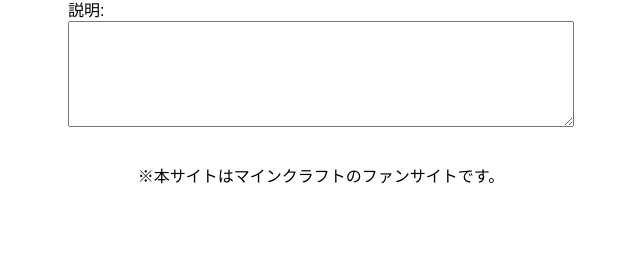
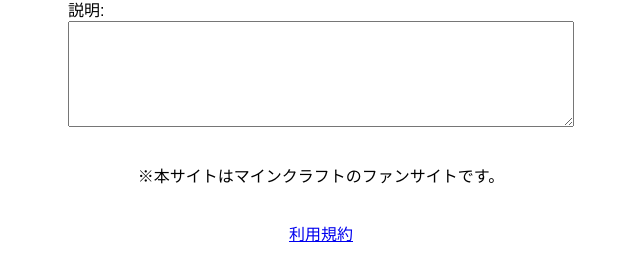
Before and after one commit to FAorigami/FAorigami_site, a plain HTML site: page FAorigamiのManifestMakerSite.html in a window 1280 px wide. Shown: the part 216-496 px from the top of the page, without its empty margins (319-959 px from the left). Drawn offline with Linux system fonts and the light colour scheme.

Commit message:
Update FAorigamiのManifestMakerSite.html

```diff
--- a/FAorigamiのManifestMakerSite.html
+++ b/FAorigamiのManifestMakerSite.html
@@ -192,7 +192,8 @@
             }
         }
     </script>
-    <p>※本サイトはマインクラフトのファンサイトです。</p>
+    <p>※本サイトはマインクラフトのファンサイトです。</p><br>
+    <a href="https://faorigami.github.io/FAorigami_site/FAorigamiのManifestMakerSite">利用規約</a>
 </body>
 
 </html>
```
